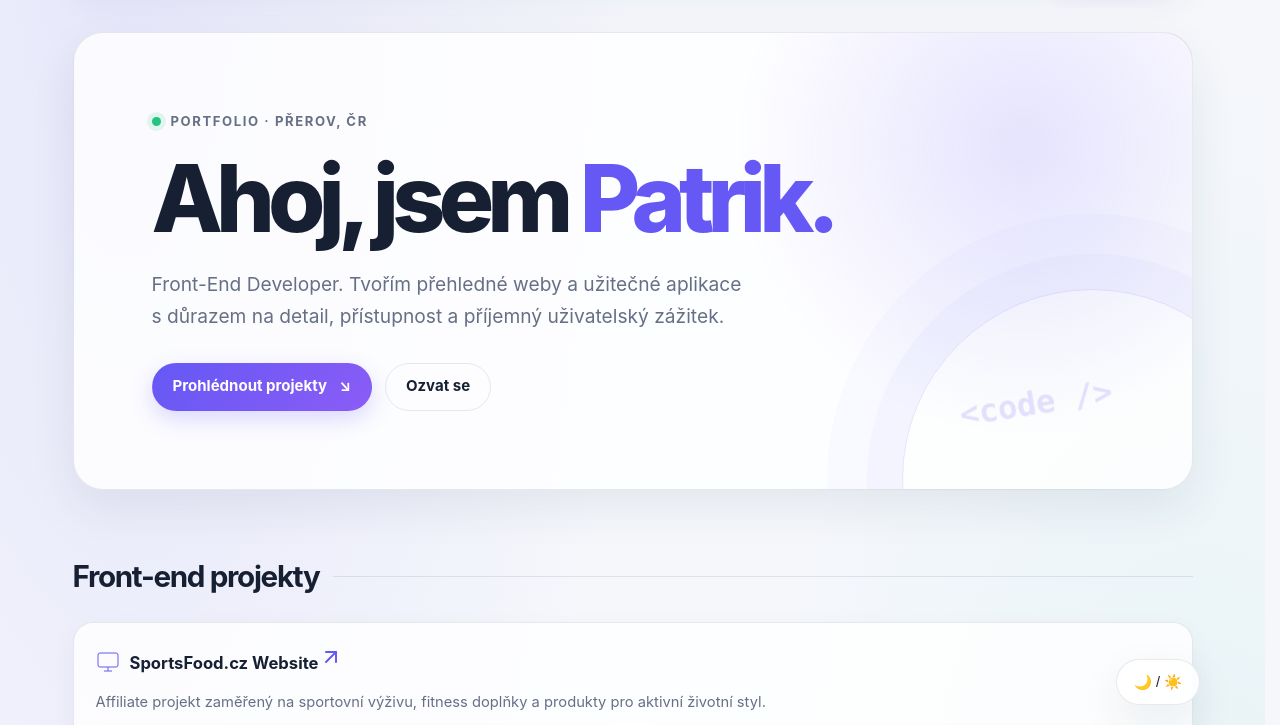
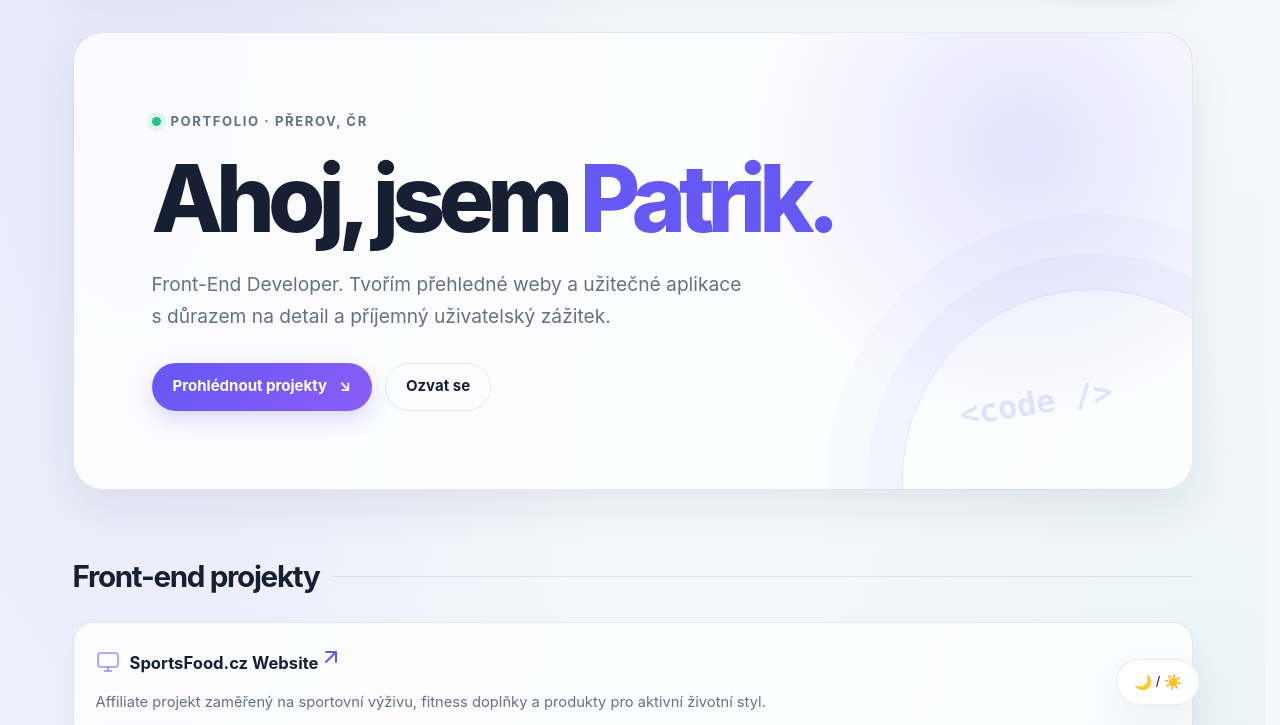
Before and after one commit to patrikhlavac/patrikhlavac.github.io, a plain HTML site: page index.html in a window 1280 px wide. Shown: the part 75-800 px from the top of the page. Drawn offline with nearby package versions, Linux system fonts and the light colour scheme.

Commit message:
Update website and animations

```diff
--- a/index.html
+++ b/index.html
@@ -58,7 +58,7 @@
       <h1 id="hero-title">Ahoj, jsem <span>Patrik.</span></h1>
       <p class="hero-copy">
         Front-End Developer. Tvořím přehledné weby a užitečné aplikace s důrazem
-        na detail, přístupnost a příjemný uživatelský zážitek.
+        na detail a příjemný uživatelský zážitek.
       </p>
       <div class="hero-actions">
         <a class="hero-primary" href="#projects"
@@ -479,7 +479,7 @@
             </span>
           </a>
           <p class="footer-about-text">
-            Tvořím přehledné weby s důrazem na detail, přístupnost a příjemný
+            Tvořím přehledné weby s důrazem na detail a příjemný
             uživatelský zážitek.
           </p>
         </div>
--- a/style.css
+++ b/style.css
@@ -1158,7 +1158,7 @@ footer {
   transform: translateY(-3px);
 }
 
-.reveal {
+/*.reveal {
   opacity: 0;
   transform: translateY(22px);
   transition:
@@ -1179,7 +1179,33 @@ footer {
 }
 .project-list > li:nth-child(4) {
   transition-delay: 230ms;
+}*/
+
+.reveal {
+  opacity: 0;
+  transform: translateY(16px);
+  transition:
+    opacity 400ms ease-out,
+    transform 400ms cubic-bezier(0.16, 1, 0.3, 1);
 }
+
+.reveal.is-visible {
+  opacity: 1;
+  transform: translateY(0);
+}
+
+.project-list > li:nth-child(2) {
+  transition-delay: 70ms;
+}
+
+.project-list > li:nth-child(3) {
+  transition-delay: 140ms;
+}
+
+.project-list > li:nth-child(4) {
+  transition-delay: 210ms;
+}
+
 
 a:focus-visible,
 button:focus-visible {
```
